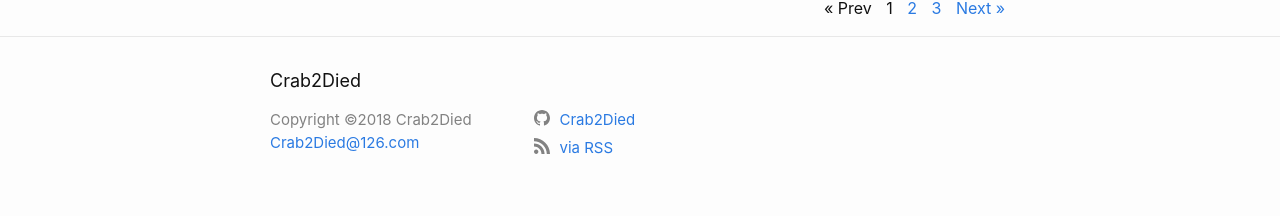
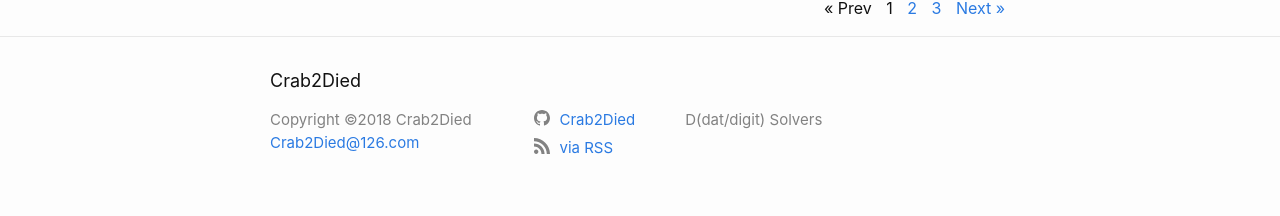
Before and after one commit to Crab2died/hexo-blog, a Jekyll site: the page built from index.html, in a window 1280 px wide. Shown: the part 1204-1420 px from the top of the page. Built offline with Jekyll 4.4.1, drawn with Linux system fonts in a browser that asks for light colours; the list of posts is cut into pages by our own code; comment, search, counter and statistics services are not loaded.

Commit message:
D solvers

```diff
--- a/_config.yml
+++ b/_config.yml
@@ -16,8 +16,8 @@
 title: Crab2Died
 email: Crab2Died@126.com
 author: Copyright ©2018 Crab2Died
-#description: >- # this means to ignore newlines until "baseurl:"
-#  Crab2Died Personal Blog.
+description: >- # this means to ignore newlines until "baseurl:"
+  D(dat/digit) Solvers
 baseurl: "/" # the subpath of your site, e.g. /blog
 url: "https://dsolvers.github.io" # the base hostname & protocol for your site, e.g. http://example.com
 port: 8181
```
